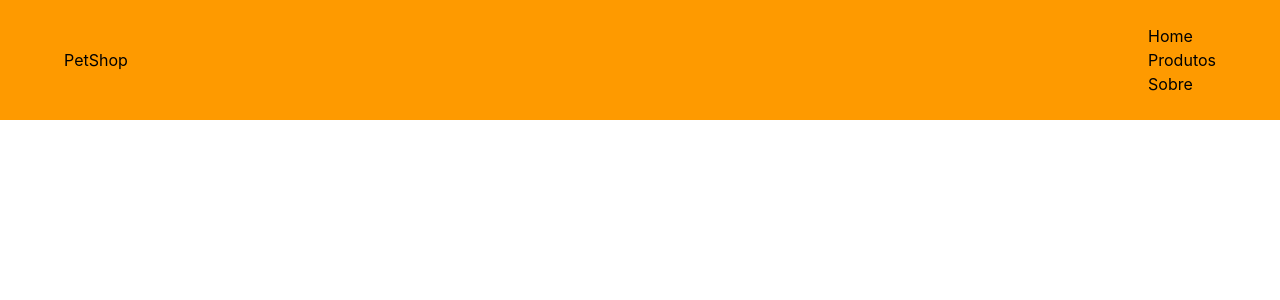
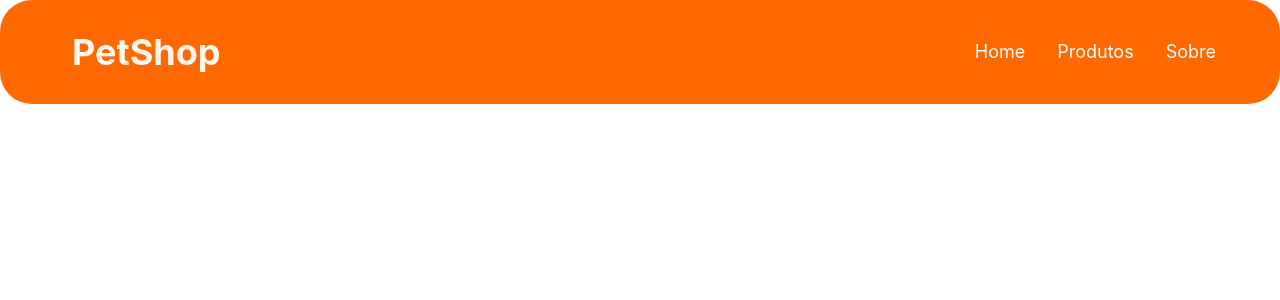
Before and after one commit to Pett-Tech/Projeto-Pet, a React (Vite) app: page /produtos in a window 1280 px wide. Shown: the top 300 px of the page. Built offline with nearby package versions, Linux system fonts and the light colour scheme.

Commit message:
style: Estilizando Header e navbar

```diff
--- a/src/components/Header.jsx
+++ b/src/components/Header.jsx
@@ -2,13 +2,13 @@ import { Link } from "react-router"
 
 const Header = () => {
   return (
-    <header className="flex justify-between items-center py-6 px-[5%] bg-amber-500">
-      <h1><span>Pet</span>Shop</h1>
+    <header className="flex justify-between items-center py-6 px-[5%] bg-orange-500 rounded-4xl">
+      <h1 className="logo p-2 text-4xl font-bold text-orange-50 transition-all"><span className="text-orange-50">Pet</span>Shop</h1>
       <nav>
-        <ul>
-          <li>Home</li>
-          <li>Produtos</li>
-          <li>Sobre</li>
+        <ul className="flex list-none items-center gap-8">
+          <li className="text-white text-lg no-underline hover:text-orange-200 hover:underline transition-all cursor-pointer">Home</li>
+          <li className="text-white text-lg no-underline hover:text-orange-200 hover:underline transition-all cursor-pointer">Produtos</li>
+          <li className="text-white text-lg no-underline hover:text-orange-200 hover:underline transition-all cursor-pointer">Sobre</li>
         </ul>
       </nav>
     </header>
```
